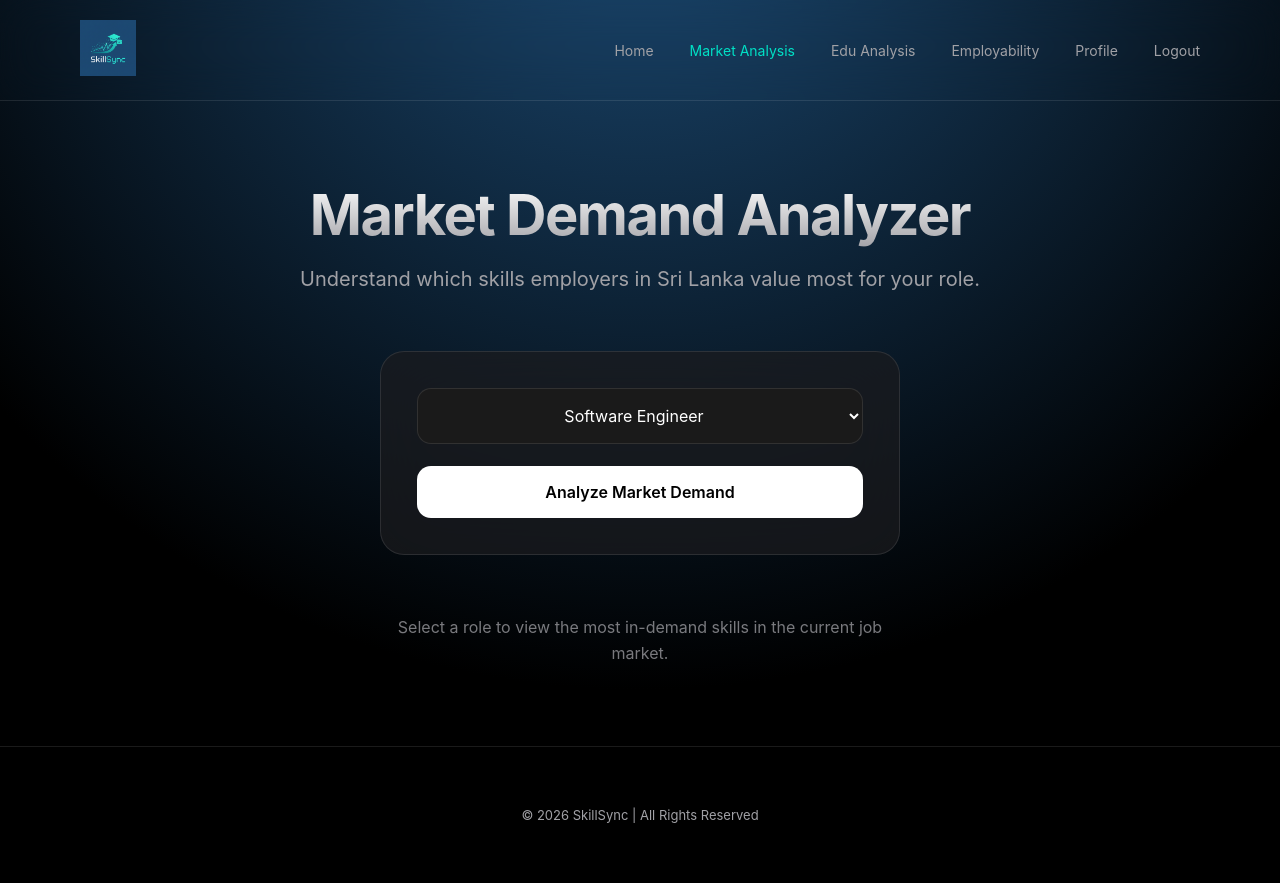
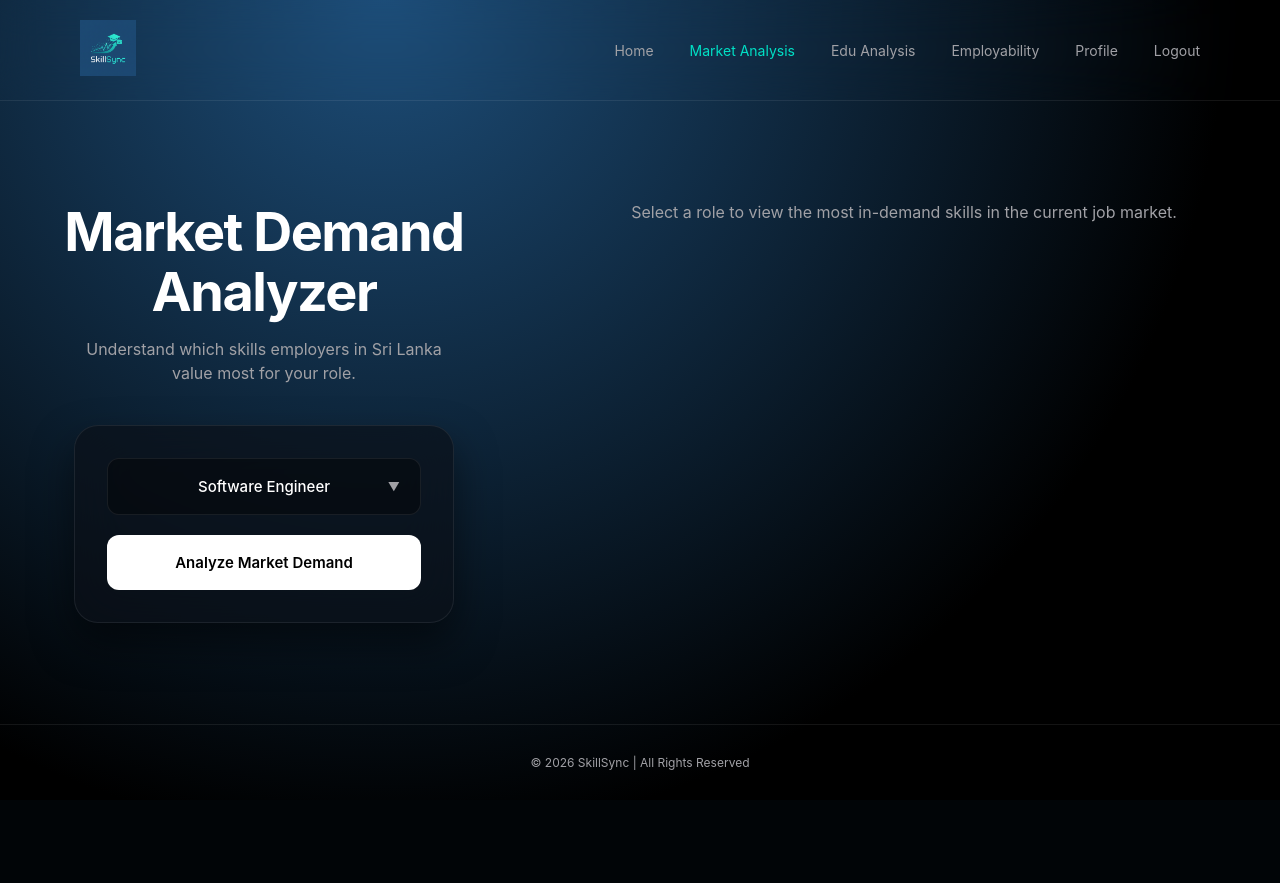
Before and after one commit to SHESHAL01/DSGP_Group_27, a Flask app: page /market-demand in a window 1280 px wide. After the commit the page ends 770 px from the top, so only its background shows below. Run offline with Flask 3, Linux system fonts and the light colour scheme; a user stored in the database is signed in.

Commit message:
Final MDA UI Changes

```diff
--- a/static/marketdemand.css
+++ b/static/marketdemand.css
@@ -1,13 +1,12 @@
 :root {
     --bg-color: #000000;
-    --card-bg: rgba(28, 28, 30, 0.7);
+    /* Sleek, cool-toned dark glass that matches the blue gradient beautifully */
+    --card-bg: rgba(12, 16, 24, 0.65);
     --accent-color: #00e0c6;
     --text-primary: #ffffff;
     --text-secondary: #a1a1a6;
-    --glass-border: rgba(255, 255, 255, 0.1);
-    --error-color: #ff6b6b;
-    --success-color: #51cf66;
-    --warning-color: #ffd93d;
+    --glass-border: rgba(255, 255, 255, 0.08);
+    --glass-border-hover: rgba(255, 255, 255, 0.15);
 }
 
 * {
@@ -17,11 +16,15 @@
     font-family: -apple-system, BlinkMacSystemFont, 'SF Pro Display', 'Segoe UI', Roboto, sans-serif;
 }
 
+/* Flex layout on body ensures the footer always stays at the bottom */
 body {
     background-color: var(--bg-color);
-    background-image: radial-gradient(circle at 50% -20%, #1d4e7a 0%, #000000 70%);
+    background-image: radial-gradient(circle at 30% 0%, #1d4e7a 0%, #000000 70%);
+    background-attachment: fixed;
     color: var(--text-primary);
     min-height: 100vh;
+    display: flex;
+    flex-direction: column;
 }
 
 /* HEADER */
@@ -32,6 +35,7 @@ body {
     padding: 20px 80px;
     border-bottom: 1px solid var(--glass-border);
     backdrop-filter: blur(20px);
+    -webkit-backdrop-filter: blur(20px);
 }
 
 .logo img {
@@ -48,310 +52,258 @@ body {
     color: var(--text-secondary);
     text-decoration: none;
     font-size: 14px;
-    transition: color 0.3s ease;
+    transition: color 0.2s;
 }
 
 .navbar a:hover {
     color: var(--text-primary);
 }
 
-/* MAIN */
+/* MAIN CONTAINER */
 .container {
-    max-width: 1100px;
+    max-width: 1300px;
     margin: 0 auto;
-    padding: 80px 20px;
+    padding: 60px 40px;
+    flex: 1; /* This tells the main content to stretch, pushing the footer down */
+    width: 100%;
+    display: flex;
+    align-items: center; /* Vertically centers the content in the viewport */
+}
+
+/* NEW 2-COLUMN LAYOUT */
+.main-content-wrapper {
+    display: flex;
+    flex-wrap: wrap;
+    gap: 80px;
+    align-items: flex-start; /* Aligns columns to the top */
+    justify-content: space-between;
+    width: 100%;
+}
+
+.left-column {
+    flex: 1;
+    min-width: 400px;
+    max-width: 450px;
+    display: flex;
+    flex-direction: column;
+    align-items: center; /* Centers the text and box horizontally */
+    text-align: center;  /* Centers the text inside the elements */
+}
+
+.right-column {
+    flex: 1.5;
+    min-width: 500px;
+    /* This min-height ensures the right side takes up space even when empty, preventing layout jumps */
+    min-height: 400px;
 }
 
 /* HERO */
 .hero {
-    text-align: center;
-    margin-bottom: 60px;
+    margin-bottom: 40px;
+    width: 100%;
 }
 
 .hero h1 {
-    font-size: 56px;
+    font-size: 54px;
     font-weight: 700;
     letter-spacing: -1.5px;
-    background: linear-gradient(to bottom, #ffffff, #a1a1a6);
-    -webkit-background-clip: text;
-    -webkit-text-fill-color: transparent;
-    margin-bottom: 18px;
+    color: #ffffff;
+    margin-bottom: 16px;
+    line-height: 1.1;
 }
 
 .hero p {
-    font-size: 20px;
+    font-size: 16px;
     color: var(--text-secondary);
+    max-width: 360px;
+    margin: 0 auto; /* Keep centered */
+    line-height: 1.5;
 }
 
-/* CONTROL PANEL */
+/* CONTROL PANEL - REDESIGNED */
 .control-panel {
-    display: flex;
-    justify-content: center;
-    margin-bottom: 60px;
+    width: 100%;
+    max-width: 380px;
+    background: var(--card-bg);
+    border: 1px solid var(--glass-border);
+    border-radius: 24px;
+    padding: 32px;
+    backdrop-filter: blur(25px);
+    -webkit-backdrop-filter: blur(25px);
+    box-shadow: 0 20px 40px rgba(0,0,0,0.5);
 }
 
 .control-content {
-    width: 100%;
-    max-width: 520px;
-    background: var(--card-bg);
-    border: 1px solid var(--glass-border);
-    border-radius: 24px;
-    padding: 36px;
-    backdrop-filter: blur(30px);
+    display: flex;
+    flex-direction: column;
+    gap: 20px;
 }
 
-.control-content label {
-    display: block;
-    margin-bottom: 12px;
-    font-size: 12px;
-    text-transform: uppercase;
-    letter-spacing: 1px;
-    color: var(--text-secondary);
-}
-
-/* Centered select text */
-.control-content select {
-    width: 100%;
-    padding: 16px;
-    border-radius: 14px;
-    background: #1a1a1a;
-    color: white;
+/* Custom Select Wrapper */
+.select-wrapper {
+    position: relative;
+    border-radius: 12px;
+    background: rgba(0,0,0,0.4); /* Darker inset look */
     border: 1px solid var(--glass-border);
-    margin-bottom: 22px;
-    font-size: 16px;
-    text-align: center;
-    text-align-last: center;
-    cursor: pointer;
     transition: border-color 0.3s ease;
 }
 
-.control-content select option {
+.select-wrapper:hover {
+    border-color: var(--glass-border-hover);
+}
+
+.control-content select {
+    width: 100%;
+    padding: 18px 24px;
+    background: transparent;
+    color: var(--text-primary);
+    border: none;
+    font-size: 15px;
+    font-weight: 500;
+    appearance: none; /* Removes default arrow */
+    cursor: pointer;
+    /* Center text inside select */
     text-align: center;
+    text-align-last: center;
 }
 
 .control-content select:focus {
     outline: none;
-    border-color: var(--accent-color);
 }
 
-/* PRIMARY BUTTON */
+.control-content select option {
+    background: #111;
+    color: white;
+}
+
+.select-arrow {
+    position: absolute;
+    right: 20px;
+    top: 50%;
+    transform: translateY(-50%);
+    font-size: 12px;
+    color: var(--text-secondary);
+    pointer-events: none;
+}
+
+/* PRIMARY BUTTON - REDESIGNED */
 .btn-primary {
     width: 100%;
-    padding: 16px;
-    border-radius: 14px;
+    padding: 18px;
+    border-radius: 12px;
     border: none;
     background: #ffffff;
     color: #000000;
-    font-size: 16px;
+    font-size: 15px;
     font-weight: 600;
     cursor: pointer;
-    transition: all 0.25s ease;
+    transition: transform 0.2s cubic-bezier(0.4, 0, 0.2, 1), background 0.2s ease, box-shadow 0.2s ease;
 }
 
 .btn-primary:hover {
-    background: radial-gradient(circle at 50% -20%, rgba(29, 78, 122, 0.95), rgba(0, 0, 0, 0.95));
-    color: var(--text-primary);
-    transform: scale(1.015);
-    box-shadow: 0 0 22px rgba(29, 78, 122, 0.6);
+    transform: translateY(-2px);
+    background: #f0f0f0;
+    box-shadow: 0 8px 20px rgba(255, 255, 255, 0.15);
+}
+
+.btn-primary:active {
+    transform: translateY(1px);
 }
 
 /* RESULTS SECTION */
 .results-section {
-    animation: fadeUp 0.4s ease;
-}
-
-.results-header {
-    text-align: center;
-    margin-bottom: 40px;
-}
-
-.results-header h2 {
-    font-size: 32px;
-    margin-bottom: 8px;
-    background: linear-gradient(to bottom, #ffffff, #a1a1a6);
-    -webkit-background-clip: text;
-    -webkit-text-fill-color: transparent;
-}
-
-.skill-count {
-    color: var(--accent-color);
-    font-size: 14px;
-    font-weight: 500;
-}
-
-/* SKILL CARDS */
-.skills-cards {
-    display: grid;
-    grid-template-columns: repeat(auto-fit, minmax(200px, 1fr));
-    gap: 20px;
-}
-
-.skill-card {
-    background: var(--card-bg);
-    border: 1px solid var(--glass-border);
-    border-radius: 18px;
-    padding: 20px;
-    text-align: center;
-    backdrop-filter: blur(25px);
-    transition: all 0.3s ease;
-    opacity: 0;
-    animation: fadeInUp 0.5s ease forwards;
-    position: relative;
-    overflow: hidden;
-}
-
-.skill-card::before {
-    content: '';
-    position: absolute;
-    top: 0;
-    left: -100%;
+    animation: fadeUp 0.5s cubic-bezier(0.16, 1, 0.3, 1);
     width: 100%;
     height: 100%;
-    background: linear-gradient(90deg, transparent, rgba(255,255,255,0.1), transparent);
-    transition: left 0.5s ease;
-}
-
-.skill-card:hover::before {
-    left: 100%;
-}
-
-.skill-card:hover {
-    transform: translateY(-4px);
-    border-color: var(--accent-color);
-}
-
-.skill-name {
-    display: block;
-    font-size: 16px;
-    font-weight: 500;
-    letter-spacing: 0.3px;
 }
 
 /* Placeholder */
 .results-section.placeholder {
-    text-align: center;
-    opacity: 0.75;
-    margin-top: 20px;
+    display: flex;
+    justify-content: center;
+    align-items: center;
 }
 
 .placeholder-text {
     font-size: 16px;
     color: var(--text-secondary);
-    max-width: 520px;
-    margin: 0 auto;
-    line-height: 1.6;
+    text-align: center;
 }
 
-/* Loading State */
-.loading-message {
-    text-align: center;
-    padding: 60px;
+.pulse {
+    animation: pulseText 1.5s infinite;
 }
 
-.spinner {
-    width: 50px;
-    height: 50px;
-    border: 3px solid var(--glass-border);
-    border-top-color: var(--accent-color);
-    border-radius: 50%;
-    margin: 0 auto 20px;
-    animation: spin 1s linear infinite;
+@keyframes pulseText {
+    0% { opacity: 0.5; }
+    50% { opacity: 1; }
+    100% { opacity: 0.5; }
 }
 
-@keyframes spin {
-    to { transform: rotate(360deg); }
+.skills-cards {
+    display: flex;
+    flex-wrap: wrap;
+    justify-content: flex-start;
+    gap: 30px;
+    align-items: flex-end;
+    max-width: 580px;
+    margin: 0 auto;
 }
 
-/* Error & Info Messages */
-.error-message, .info-message {
-    text-align: center;
-    padding: 40px;
-    background: var(--card-bg);
-    border-radius: 24px;
-    margin: 20px 0;
+.skill-card-container {
+    display: flex;
+    flex-direction: column;
+    align-items: center;
+    gap: 12px;
+    /* The calc formula creates a 3-column layout while accounting for the 30px gap */
+    flex: 0 0 calc(33.333% - 20px);
+    min-width: 160px; /* Ensures they don't crush too small */
 }
 
-.error-message h3, .info-message h3 {
-    margin-bottom: 16px;
-    font-size: 24px;
+.skill-card {
+    width: 100%;
+    background: var(--card-bg); /* Unifies background with control panel */
+    border: 1px solid var(--glass-border);
+    border-radius: 16px;
+    padding: 24px 16px;
+    text-align: center;
+    box-shadow: 0 8px 20px rgba(0,0,0,0.3);
+    backdrop-filter: blur(25px);
+    -webkit-backdrop-filter: blur(25px);
+    transition: all 0.3s ease;
 }
 
-.error-message h3 {
-    color: var(--error-color);
+.skill-card:hover {
+    transform: translateY(-5px);
+    background: rgba(20, 26, 38, 0.8); /* Slightly brighter cool tone on hover */
+    border-color: var(--glass-border-hover);
+    box-shadow: 0 12px 30px rgba(0, 0, 0, 0.5);
 }
 
-.info-message h3 {
-    color: var(--warning-color);
+.skill-name {
+    font-size: 15px;
+    font-weight: 500;
+    color: var(--text-primary);
 }
 
-.error-message p, .info-message p {
+.skill-subtext {
+    font-size: 12px;
     color: var(--text-secondary);
-    margin-bottom: 12px;
-    line-height: 1.6;
-}
-
-.suggestion {
-    margin-top: 24px;
-    padding: 16px;
-    background: rgba(0, 224, 198, 0.1);
-    border-radius: 12px;
-    text-align: left;
-}
-
-.suggestion strong {
-    color: var(--accent-color);
-    display: block;
-    margin-bottom: 8px;
-}
-
-.retry-btn {
-    margin-top: 20px;
-    padding: 10px 24px;
-    background: var(--accent-color);
-    color: #000;
-    border: none;
-    border-radius: 8px;
-    cursor: pointer;
-    font-weight: 600;
-    transition: transform 0.2s ease;
-}
-
-.retry-btn:hover {
-    transform: scale(1.05);
-}
-
-.note {
     text-align: center;
-    color: var(--text-secondary);
-    margin-top: 30px;
-    font-size: 14px;
-    padding: 16px;
-    background: rgba(255, 255, 255, 0.05);
-    border-radius: 12px;
 }
 
 /* FOOTER */
 .footer {
-    padding: 60px;
+    padding: 30px 60px;
     text-align: center;
-    font-size: 13px;
+    font-size: 12px;
     color: var(--text-secondary);
     border-top: 1px solid var(--glass-border);
+    margin-top: auto; /* Pushes it to the absolute bottom */
 }
 
-/* Animations */
+/* ANIMATIONS */
 @keyframes fadeUp {
-    from {
-        opacity: 0;
-        transform: translateY(14px);
-    }
-    to {
-        opacity: 1;
-        transform: translateY(0);
-    }
-}
-
-@keyframes fadeInUp {
     from {
         opacity: 0;
         transform: translateY(20px);
--- a/templates/marketdemand.html
+++ b/templates/marketdemand.html
@@ -28,40 +28,49 @@
 </header>
 
 <main class="container">
+    <div class="main-content-wrapper">
 
-    <!-- HERO -->
+        <div class="left-column">
             <section class="hero">
-        <h1>Market Demand Analyzer</h1>
+                <h1>Market Demand<br>Analyzer</h1>
                 <p>Understand which skills employers in Sri Lanka value most for your role.</p>
             </section>
 
-    <!-- INPUT CARD -->
             <section class="control-panel">
                 <div class="control-content">
+                    <div class="select-wrapper">
                         <select id="roleSelect">
                             <option value="software engineer">Software Engineer</option>
                             <option value="qa engineer">QA Engineer</option>
+                            <option value="database administrator">Database Administrator</option>
+                            <option value="data engineer">Data Engineer</option>
+                            <option value="data scientist">Data Scientist</option>
+                            <option value="devops engineer">DevOps Engineer</option>
                             <option value="cybersecurity engineer">Cyber-Security Engineer</option>
-                <option value="data engineer">Data Engineer</option>
-                <option value="devops engineer">DevOps Engineer</option>
+                            <option value="data analyst">Data Analyst</option>
                             <option value="embedded engineer">Embedded Engineer</option>
-                <option value="data scientist">Data Scientist</option>
-                <option value="data analyst">Data Analyst</option>
-                <option value="database administrator">Database Administrator</option>
+
+
                         </select>
+                        <div class="select-arrow">▼</div>
+                    </div>
 
                     <button onclick="getSkills()" class="btn-primary">
-                Analyze Market Demand
+                        <span>Analyze Market Demand</span>
                     </button>
                 </div>
             </section>
+        </div>
 
-    <!-- RESULTS -->
+        <div class="right-column">
             <section id="results" class="results-section placeholder">
                 <p class="placeholder-text">
                     Select a role to view the most in-demand skills in the current job market.
                 </p>
             </section>
+        </div>
+
+    </div>
 </main>
 
 <footer class="footer">
@@ -73,9 +82,8 @@ function getSkills() {
     const role = document.getElementById("roleSelect").value;
     const resultsSection = document.getElementById("results");
 
-    // Show loading state
-    resultsSection.innerHTML = '<div class="loading-message"><div class="spinner"></div><p>Analyzing market demand...</p></div>';
-    resultsSection.classList.remove("placeholder");
+    // Add a loading state
+    resultsSection.innerHTML = '<p class="placeholder-text pulse">Analyzing market demand...</p>';
 
     fetch("/market_demand", {
         method: "POST",
@@ -86,84 +94,42 @@ function getSkills() {
     })
     .then(response => response.json())
     .then(data => {
-        if (data.error) {
-            resultsSection.innerHTML = `
-                <div class="error-message">
-                    <h3>⚠️ Error</h3>
-                    <p>${data.error}</p>
-                    <button onclick="getSkills()" class="retry-btn">Try Again</button>
-                </div>
-            `;
+        // Remove the placeholder class so the new CSS applies properly
+        resultsSection.classList.remove("placeholder");
+
+        if (!data.skills || data.skills.length === 0) {
+            resultsSection.innerHTML = '<p class="placeholder-text">No data available for this role.</p>';
+            resultsSection.classList.add("placeholder");
             return;
         }
 
-        if (!data.skills || data.skills.length === 0) {
-            const message = data.message || `We couldn't find specific skill data for "${role}".`;
-            resultsSection.innerHTML = `
-                <div class="info-message">
-                    <h3>📊 No Data Available</h3>
-                    <p>${message}</p>
-                    <p>Try selecting another role or check back later as we update our database.</p>
-                    <div class="suggestion">
-                        <strong>Suggested roles to try:</strong><br>
-                        Software Engineer, Data Engineer, DevOps Engineer, QA Engineer
+        // Build the HTML structure for the grid
+        let html = '<div class="skills-cards">';
+
+        // Create a card for each skill
+        data.skills.forEach(skill => {
+            // Capitalize the first letter of each word
+            const formattedSkill = skill.split(' ').map(word => word.charAt(0).toUpperCase() + word.slice(1)).join(' ');
+            html += `
+            <div class="skill-card-container">
+                <div class="skill-card">
+                    <div class="skill-name">${formattedSkill}</div>
                 </div>
-                </div>
-            `;
-            return;
-        }
 
-        // Capitalize role name for display
-        const displayRole = role.split(' ').map(word =>
-            word.charAt(0).toUpperCase() + word.slice(1)
-        ).join(' ');
-
-        let html = `
-            <div class="results-header">
-                <h2>🎯 Top Skills for ${displayRole}</h2>
-                <p class="skill-count">${data.skills.length} in-demand skills found</p>
-            </div>
-            <div class="skills-cards">
-        `;
-
-        data.skills.forEach((skill, index) => {
-            // Add some variety to the cards
-            const delay = index * 50;
-            html += `
-                <div class="skill-card" style="animation-delay: ${delay}ms">
-                    <span class="skill-name">${skill}</span>
-                </div>
-            `;
+            </div>`;
         });
 
-        html += "</div>";
+        html += "</div>"; // Close the grid container
 
-        if (data.skills.length < 10) {
-            html += `<p class="note">📝 Showing ${data.skills.length} skills. More data will be added soon!</p>`;
-        } else {
-            html += `<p class="note">💡 Focus on these skills to improve your employability in ${displayRole} roles.</p>`;
-        }
-
+        // Inject the newly built HTML into the results section
         resultsSection.innerHTML = html;
     })
     .catch(error => {
         console.error("Error:", error);
-        resultsSection.innerHTML = `
-            <div class="error-message">
-                <h3>⚠️ Connection Error</h3>
-                <p>There was a problem fetching the skill data. Please check your connection and try again.</p>
-                <button onclick="getSkills()" class="retry-btn">Retry</button>
-            </div>
-        `;
+        resultsSection.innerHTML = '<p class="placeholder-text">An error occurred while fetching data.</p>';
+        resultsSection.classList.add("placeholder");
     });
 }
-
-// Add keyboard support
-document.getElementById("roleSelect").addEventListener("keypress", function(event) {
-    if (event.key === "Enter") {
-        getSkills();
-    }
-});
 </script>
 </body>
 </html>
```
Also changed, not shown: other parts of static/marketdemand.css (+0 -59 lines), extracted_skills.csv, users.db. Lines whose indentation alone changed are shown as unchanged.
